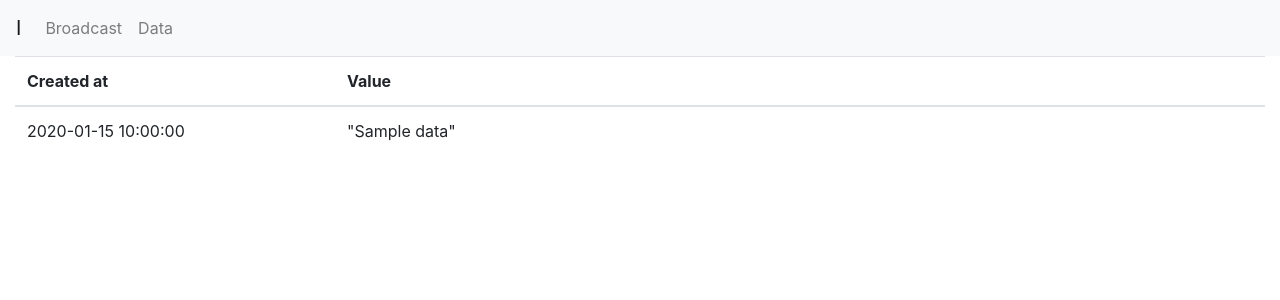
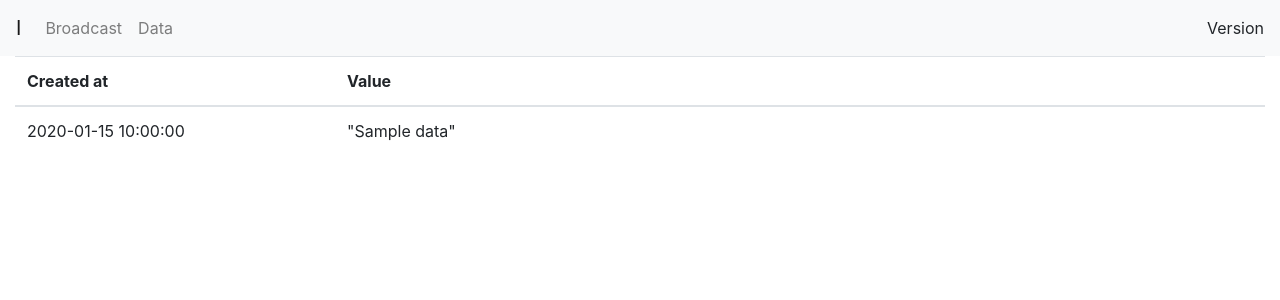
Before and after one commit to rimi-itk/iota, a Symfony app: template templates/item/index.html.twig in a window 1280 px wide. Shown: the top 300 px of the page. Run offline with Twig, Linux system fonts and the light colour scheme; the template is opened without the code that fills it: most values are stand-ins (such as "Sample title", 1, 10 or a date in 2020); style sheets or scripts are compiled from the project's sources; some libraries are stand-ins or nearby versions.

Commit message:
SALG-397: Added version information

```diff
--- a/config/services.yaml
+++ b/config/services.yaml
@@ -2,6 +2,7 @@
 # https://symfony.com/doc/current/best_practices/configuration.html#application-related-configuration
 parameters:
     locale: 'en'
+    app_version: 0.1.0
 
 services:
     # default configuration for services in *this* file
--- a/templates/base.html.twig
+++ b/templates/base.html.twig
@@ -25,6 +25,9 @@
                         <a class="nav-link" href="{{ path('item_index') }}">Data</a>
                     </li>
                 </ul>
+                <ul class="nav navbar-nav navbar-right">
+                    <li>{{ 'Version %version%'|trans({'%version%': app_version}) }}</li>
+                </ul>
             </div>
         </nav>
 
```
Also changed, not shown: templates/broadcast/index.html.twig (+0 -9 lines), 1 other file.
